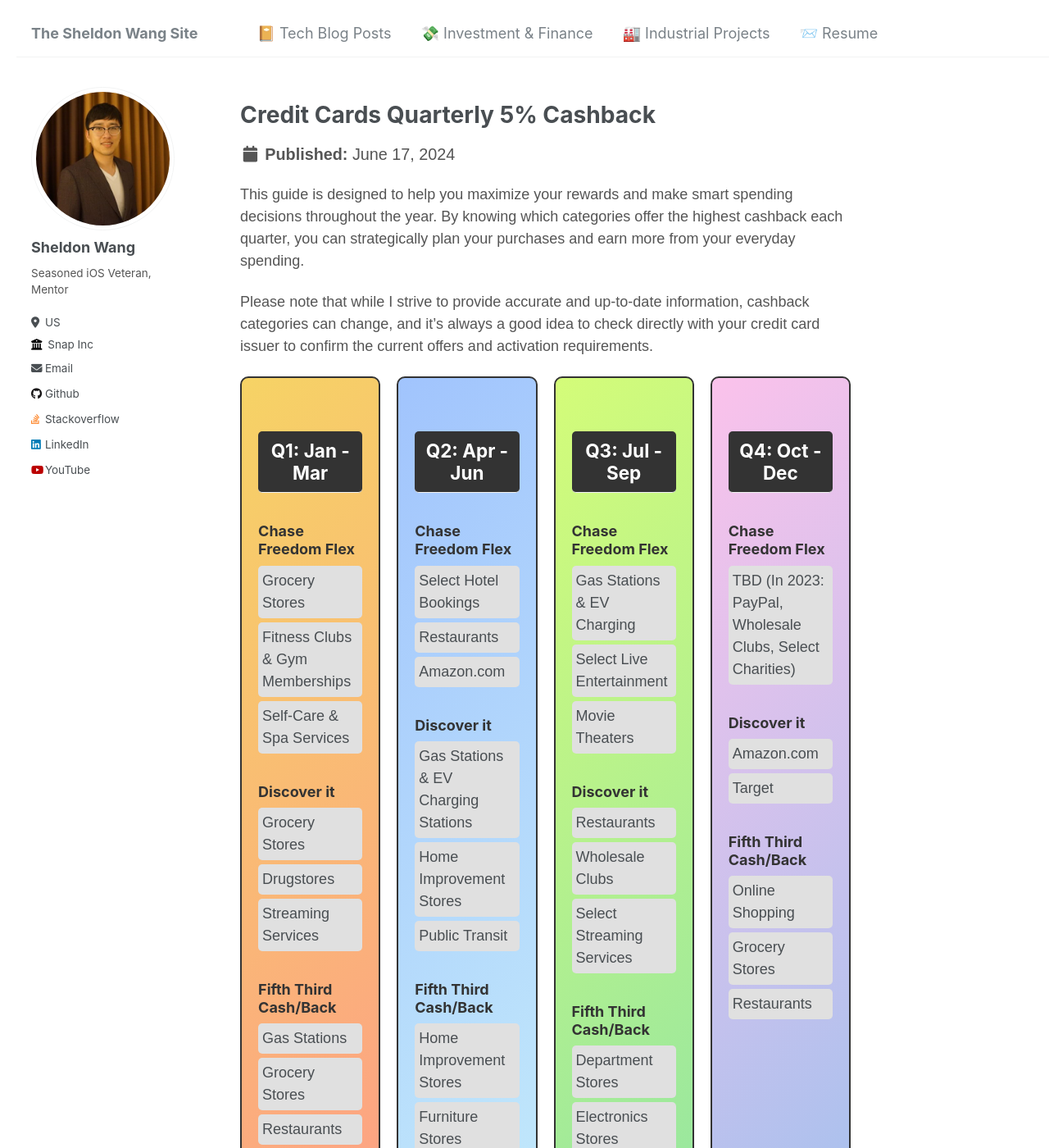
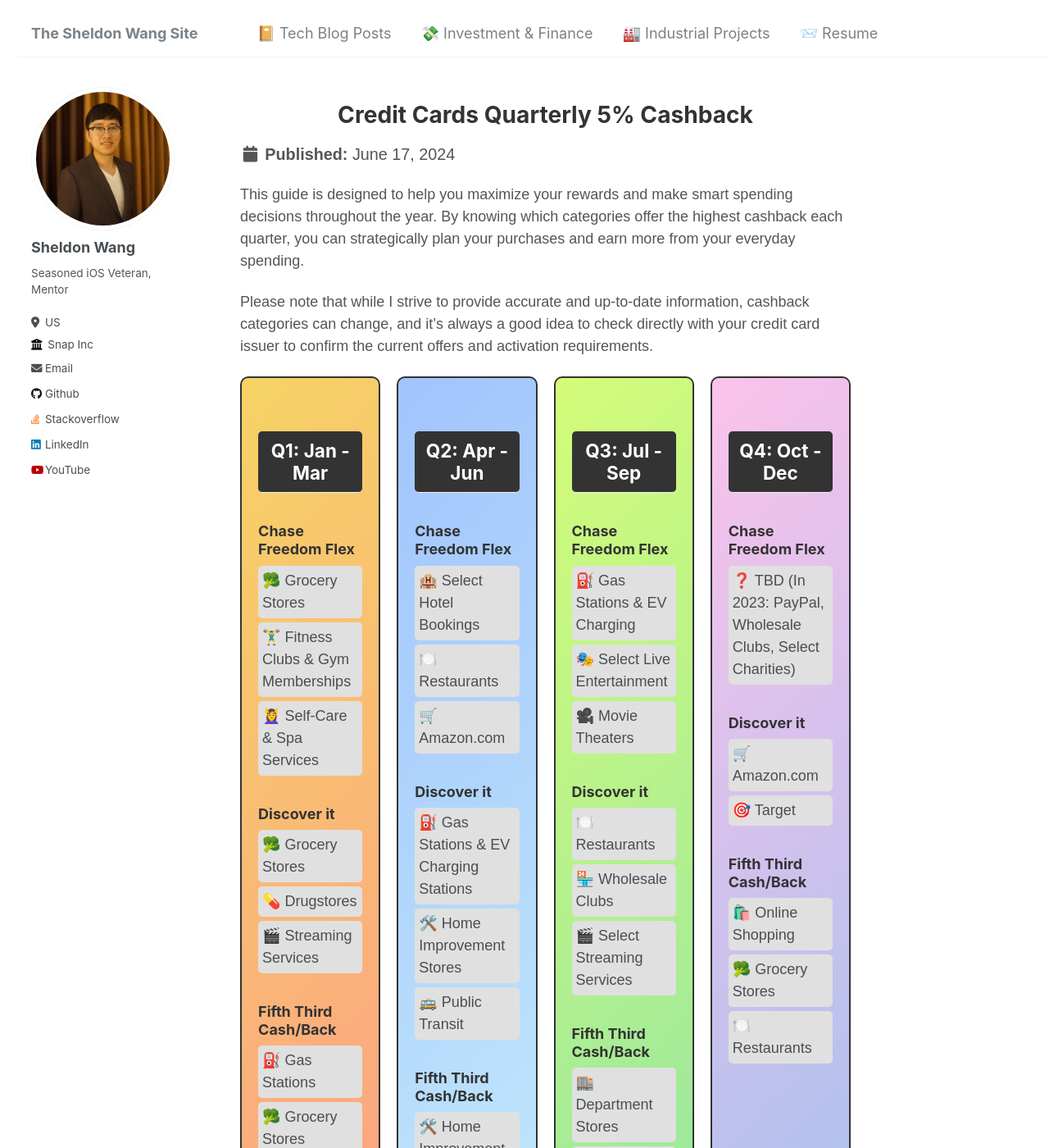
Before and after one commit to SheldonWangRJT/SheldonWangRJT.Github.io, a Jekyll site: the page built from _portfolio/2024-06-17-1.html, in a window 1280 px wide and 1400 px high. Shown: the whole window at 82% size. Built offline with Jekyll 4.4.1, drawn with Linux system fonts in a browser that asks for light colours; some of the changed text lies outside the part shown.

Commit message:
better layout and emoji

```diff
--- a/_portfolio/2024-06-17-1.html
+++ b/_portfolio/2024-06-17-1.html
@@ -16,6 +16,10 @@ collection: portfolio
             font-family: Arial, sans-serif;
             margin: 20px;
         }
+        h1 {
+            text-align: center;
+            color: #333;
+        }
         p {
             font-size: 1.1em;
             color: #555;
@@ -23,7 +27,6 @@ collection: portfolio
         }
         .calendar {
             display: grid;
-            grid-template-columns: repeat(4, 1fr);
             gap: 20px;
             margin-top: 20px;
         }
@@ -65,7 +68,23 @@ collection: portfolio
         }
         .img {
             margin-top: 20px;
-            width: 100%;
+        }
+
+        /* Media queries for responsive design */
+        @media (max-width: 600px) {
+            .calendar {
+                grid-template-columns: 1fr;
+            }
+        }
+        @media (min-width: 601px) and (max-width: 1024px) {
+            .calendar {
+                grid-template-columns: 1fr 1fr;
+            }
+        }
+        @media (min-width: 1025px) {
+            .calendar {
+                grid-template-columns: repeat(4, 1fr);
+            }
         }
     </style>
 </head>
@@ -84,21 +103,21 @@ collection: portfolio
         <h2>Q1: Jan - Mar</h2>
         <div class="card">
             <h3>Chase Freedom Flex</h3>
-            <div class="category">Grocery Stores</div>
-            <div class="category">Fitness Clubs & Gym Memberships</div>
-            <div class="category">Self-Care & Spa Services</div>
+            <div class="category">🥦 Grocery Stores</div>
+            <div class="category">🏋️‍♂️ Fitness Clubs & Gym Memberships</div>
+            <div class="category">💆‍♀️ Self-Care & Spa Services</div>
         </div>
         <div class="card">
             <h3>Discover it</h3>
-            <div class="category">Grocery Stores</div>
-            <div class="category">Drugstores</div>
-            <div class="category">Streaming Services</div>
+            <div class="category">🥦 Grocery Stores</div>
+            <div class="category">💊 Drugstores</div>
+            <div class="category">🎬 Streaming Services</div>
         </div>
         <div class="card">
             <h3>Fifth Third Cash/Back</h3>
-            <div class="category">Gas Stations</div>
-            <div class="category">Grocery Stores</div>
-            <div class="category">Restaurants</div>
+            <div class="category">⛽ Gas Stations</div>
+            <div class="category">🥦 Grocery Stores</div>
+            <div class="category">🍽️ Restaurants</div>
         </div>
     </div>
 
@@ -107,21 +126,21 @@ collection: portfolio
         <h2>Q2: Apr - Jun</h2>
         <div class="card">
             <h3>Chase Freedom Flex</h3>
-            <div class="category">Select Hotel Bookings</div>
-            <div class="category">Restaurants</div>
-            <div class="category">Amazon.com</div>
+            <div class="category">🏨 Select Hotel Bookings</div>
+            <div class="category">🍽️ Restaurants</div>
+            <div class="category">🛒 Amazon.com</div>
         </div>
         <div class="card">
             <h3>Discover it</h3>
-            <div class="category">Gas Stations & EV Charging Stations</div>
-            <div class="category">Home Improvement Stores</div>
-            <div class="category">Public Transit</div>
+            <div class="category">⛽ Gas Stations & EV Charging Stations</div>
+            <div class="category">🛠️ Home Improvement Stores</div>
+            <div class="category">🚌 Public Transit</div>
         </div>
         <div class="card">
             <h3>Fifth Third Cash/Back</h3>
-            <div class="category">Home Improvement Stores</div>
-            <div class="category">Furniture Stores</div>
-            <div class="category">Travel</div>
+            <div class="category">🛠️ Home Improvement Stores</div>
+            <div class="category">🛋️ Furniture Stores</div>
+            <div class="category">✈️ Travel</div>
         </div>
     </div>
 
@@ -130,21 +149,21 @@ collection: portfolio
         <h2>Q3: Jul - Sep</h2>
         <div class="card">
             <h3>Chase Freedom Flex</h3>
-            <div class="category">Gas Stations & EV Charging</div>
-            <div class="category">Select Live Entertainment</div>
-            <div class="category">Movie Theaters</div>
+            <div class="category">⛽ Gas Stations & EV Charging</div>
+            <div class="category">🎭 Select Live Entertainment</div>
+            <div class="category">🎥 Movie Theaters</div>
         </div>
         <div class="card">
             <h3>Discover it</h3>
-            <div class="category">Restaurants</div>
-            <div class="category">Wholesale Clubs</div>
-            <div class="category">Select Streaming Services</div>
+            <div class="category">🍽️ Restaurants</div>
+            <div class="category">🏪 Wholesale Clubs</div>
+            <div class="category">🎬 Select Streaming Services</div>
         </div>
         <div class="card">
             <h3>Fifth Third Cash/Back</h3>
-            <div class="category">Department Stores</div>
-            <div class="category">Electronics Stores</div>
-            <div class="category">Sporting Goods Stores</div>
+            <div class="category">🏬 Department Stores</div>
+            <div class="category">📺 Electronics Stores</div>
+            <div class="category">⚽ Sporting Goods Stores</div>
         </div>
     </div>
 
@@ -153,18 +172,18 @@ collection: portfolio
         <h2>Q4: Oct - Dec</h2>
         <div class="card">
             <h3>Chase Freedom Flex</h3>
-            <div class="category">TBD (In 2023: PayPal, Wholesale Clubs, Select Charities)</div>
+            <div class="category">❓ TBD (In 2023: PayPal, Wholesale Clubs, Select Charities)</div>
         </div>
         <div class="card">
             <h3>Discover it</h3>
-            <div class="category">Amazon.com</div>
-            <div class="category">Target</div>
+            <div class="category">🛒 Amazon.com</div>
+            <div class="category">🎯 Target</div>
         </div>
         <div class="card">
             <h3>Fifth Third Cash/Back</h3>
-            <div class="category">Online Shopping</div>
-            <div class="category">Grocery Stores</div>
-            <div class="category">Restaurants</div>
+            <div class="category">🛍️ Online Shopping</div>
+            <div class="category">🥦 Grocery Stores</div>
+            <div class="category">🍽️ Restaurants</div>
         </div>
     </div>
 </div>
```
